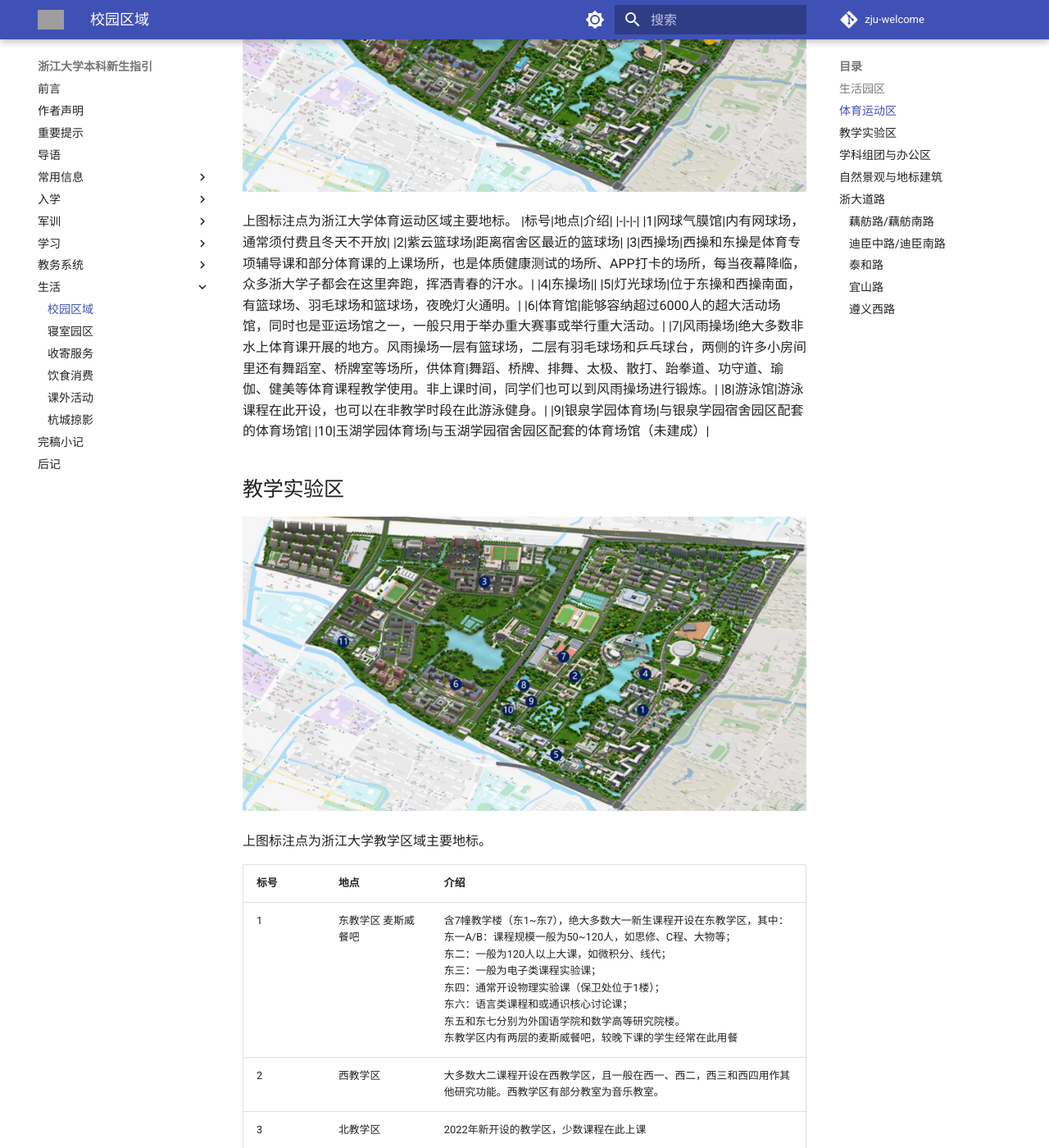
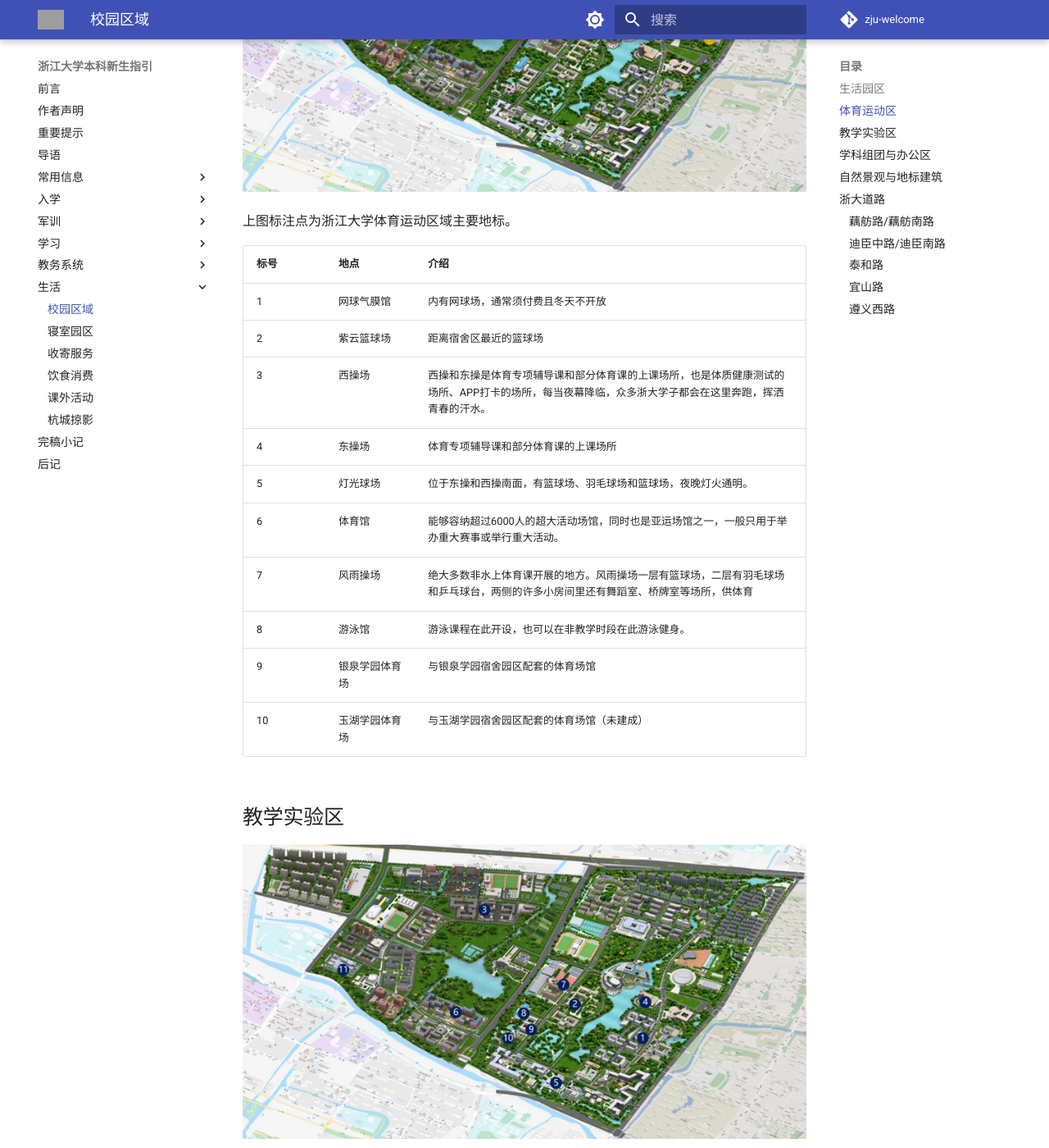
Before and after one commit to mini-full/zju-welcome, an MkDocs documentation site: the page built from docs/life/campus.md, in a window 1280 px wide and 1400 px high, scrolled down 1577 px. Shown: the whole window at 82% size. Built offline with MkDocs 1.6.1 and Material for MkDocs 9.7.7, drawn with Linux system fonts in a browser that asks for light colours; comment, search, counter and statistics services are not loaded; grey boxes are pictures that could not be loaded.

Commit message:
fix bug: table display

```diff
--- a/docs/life/campus.md
+++ b/docs/life/campus.md
@@ -25,12 +25,13 @@
 ![Alt text](../assets/campus2.webp)
 
 上图标注点为浙江大学体育运动区域主要地标。
+
 |标号|地点|介绍|
 |-|-|-|
 |1|网球气膜馆|内有网球场，通常须付费且冬天不开放|
 |2|紫云篮球场|距离宿舍区最近的篮球场|
 |3|西操场|西操和东操是体育专项辅导课和部分体育课的上课场所，也是体质健康测试的场所、APP打卡的场所，每当夜幕降临，众多浙大学子都会在这里奔跑，挥洒青春的汗水。|
-|4|东操场||
+|4|东操场| 体育专项辅导课和部分体育课的上课场所 |
 |5|灯光球场|位于东操和西操南面，有篮球场、羽毛球场和篮球场，夜晚灯火通明。|
 |6|体育馆|能够容纳超过6000人的超大活动场馆，同时也是亚运场馆之一，一般只用于举办重大赛事或举行重大活动。|
 |7|风雨操场|绝大多数非水上体育课开展的地方。风雨操场一层有篮球场，二层有羽毛球场和乒乓球台，两侧的许多小房间里还有舞蹈室、桥牌室等场所，供体育|舞蹈、桥牌、排舞、太极、散打、跆拳道、功守道、瑜伽、健美等体育课程教学使用。非上课时间，同学们也可以到风雨操场进行锻炼。|
```
